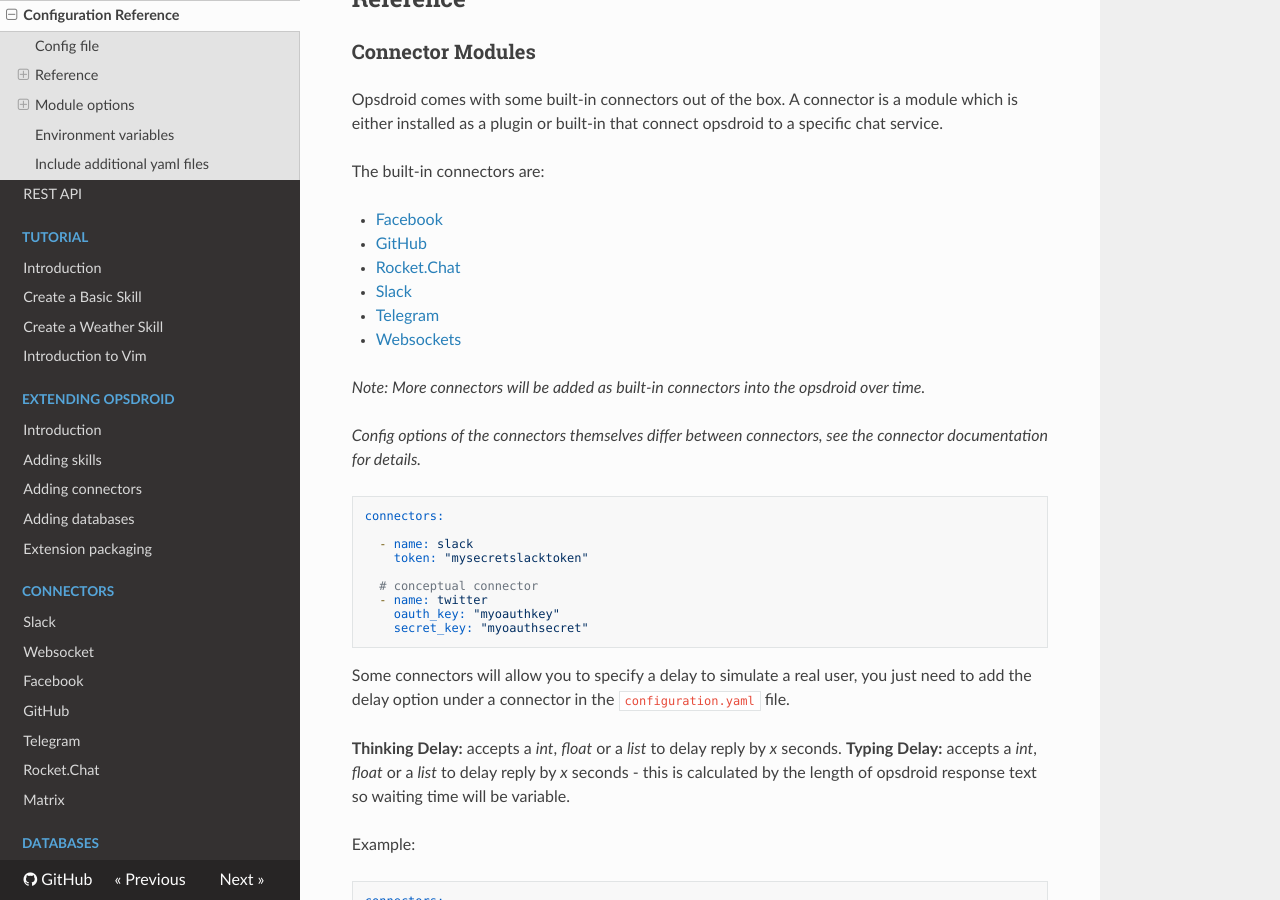
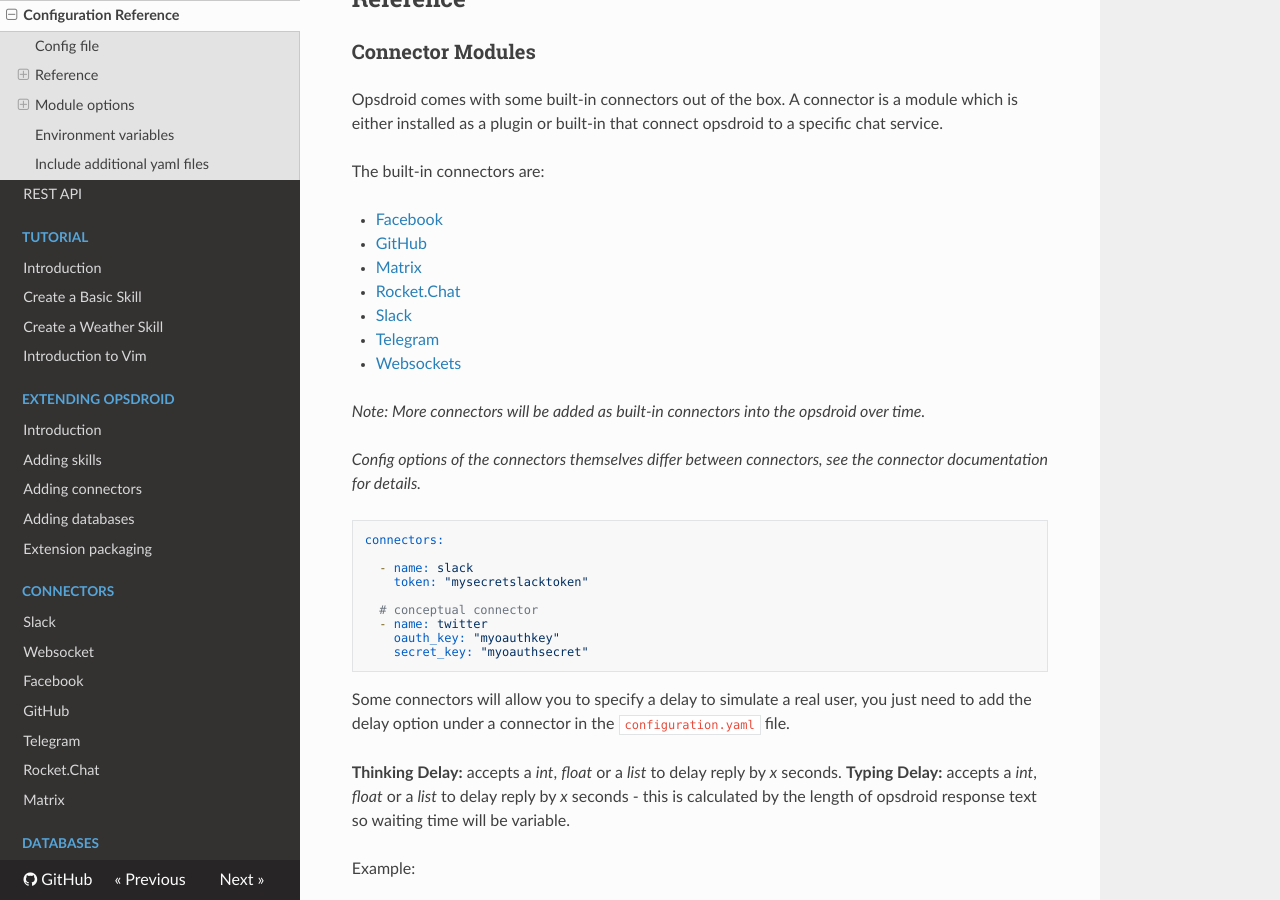
Before and after one commit to opsdroid/opsdroid, an MkDocs documentation site: the page built from docs/configuration-reference.md, in a window 1280 px wide and 900 px high, scrolled down 2413 px. Built offline with MkDocs 1.6.1, drawn with Linux system fonts in a browser that asks for light colours; nearby versions of some CDN libraries; old or Windows-style settings are respelled for this version of MkDocs.

Commit message:
Add to the list of connectors

```diff
--- a/docs/configuration-reference.md
+++ b/docs/configuration-reference.md
@@ -96,6 +96,7 @@
 
 - [Facebook](/connectors/facebook.md)
 - [GitHub](/connectors/github.md)
+- [Matrix](/connectors/matrix.md)
 - [Rocket.Chat](/connectors/rocketchat.md)
 - [Slack](/connectors/slack.md)
 - [Telegram](/connectors/telegram.md)
```
